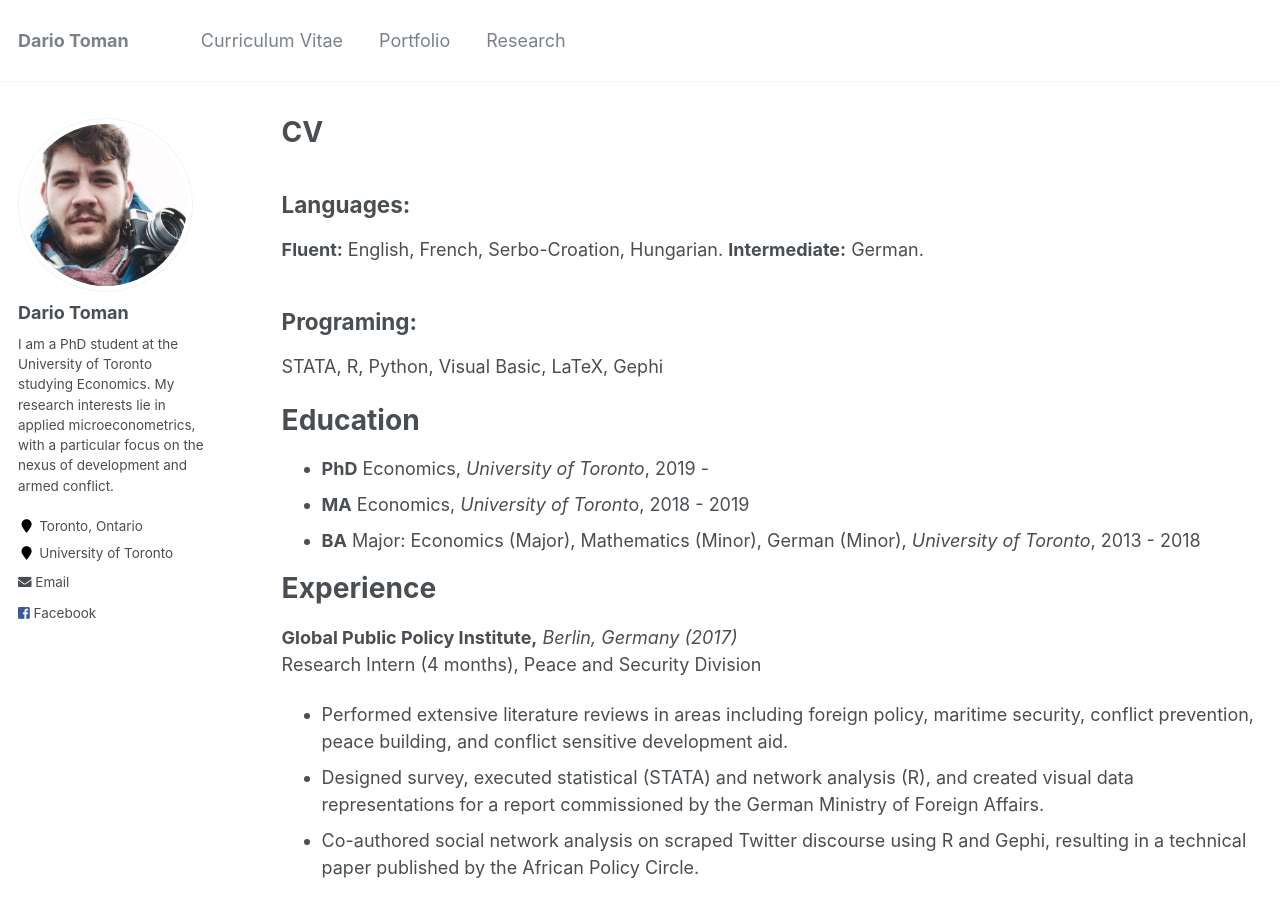
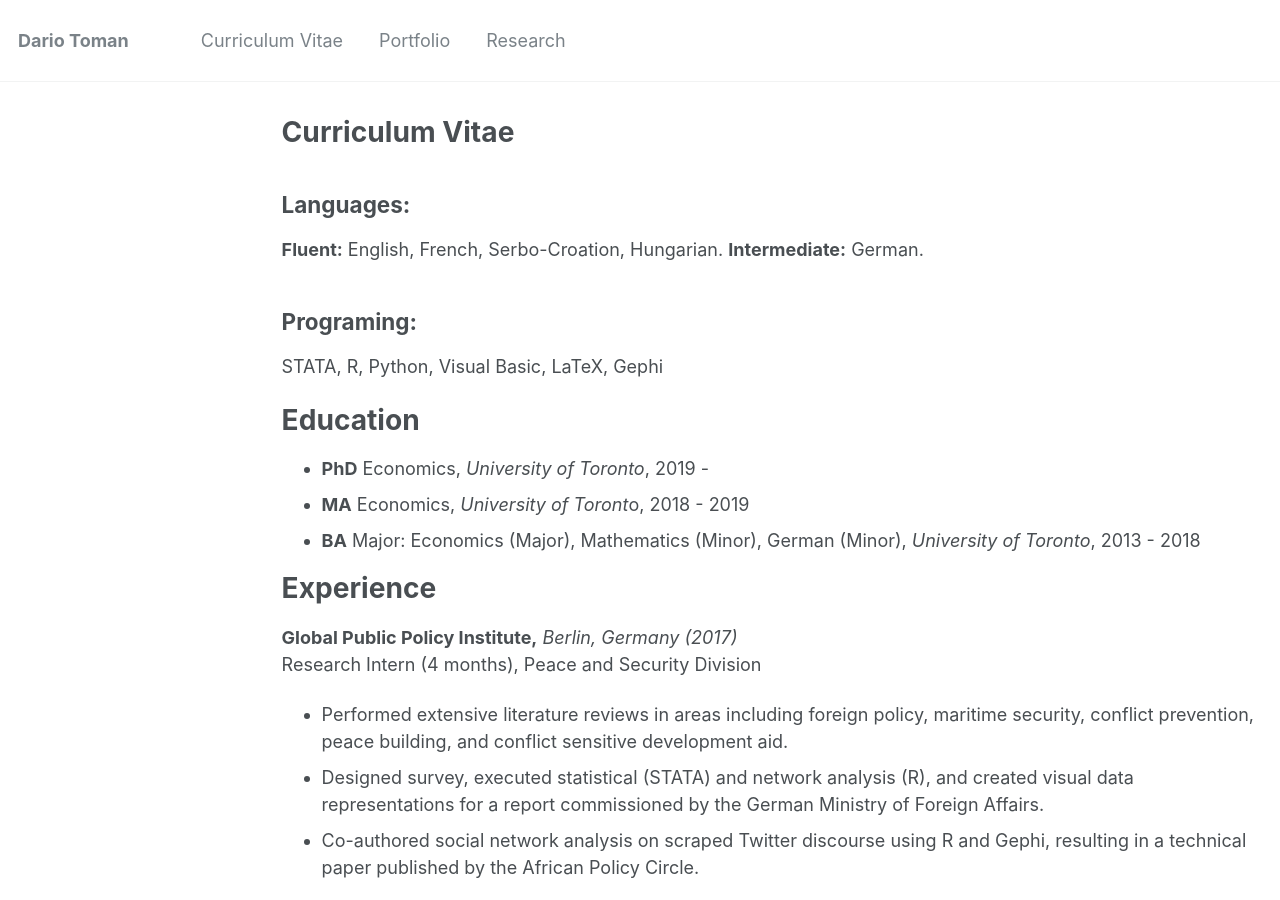
Before and after one commit to dariotoman/website, a Jekyll site: the page built from _pages/cv.md, in a window 1280 px wide and 900 px high. Built offline with Jekyll 4.4.1, drawn with Linux system fonts in a browser that asks for light colours.

Commit message:
Update cv.md

```diff
--- a/_pages/cv.md
+++ b/_pages/cv.md
@@ -1,8 +1,8 @@
 ---
 layout: archive
-title: "CV"
+title: "Curriculum Vitae"
 permalink: /cv/
-author_profile: true
+author_profile: false
 redirect_from:
   - /resume
 ---
```
